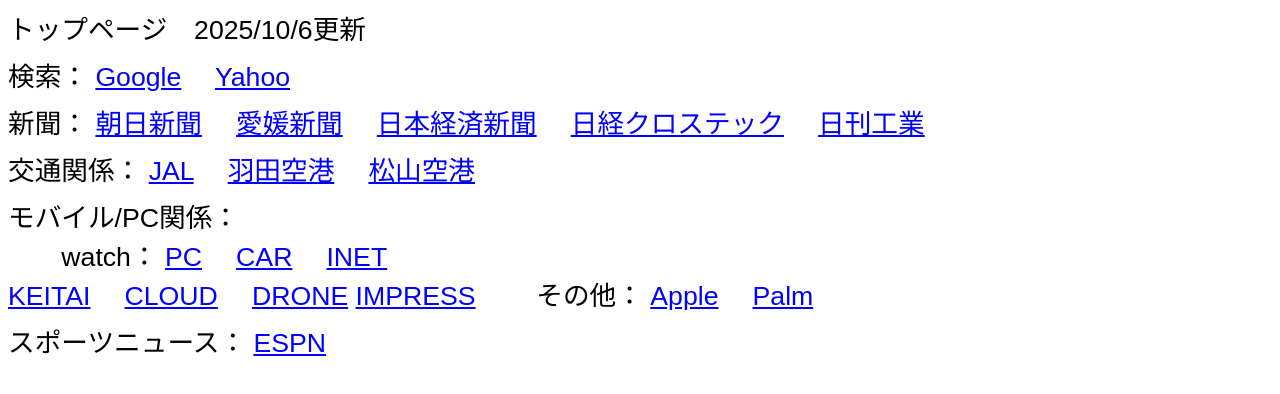
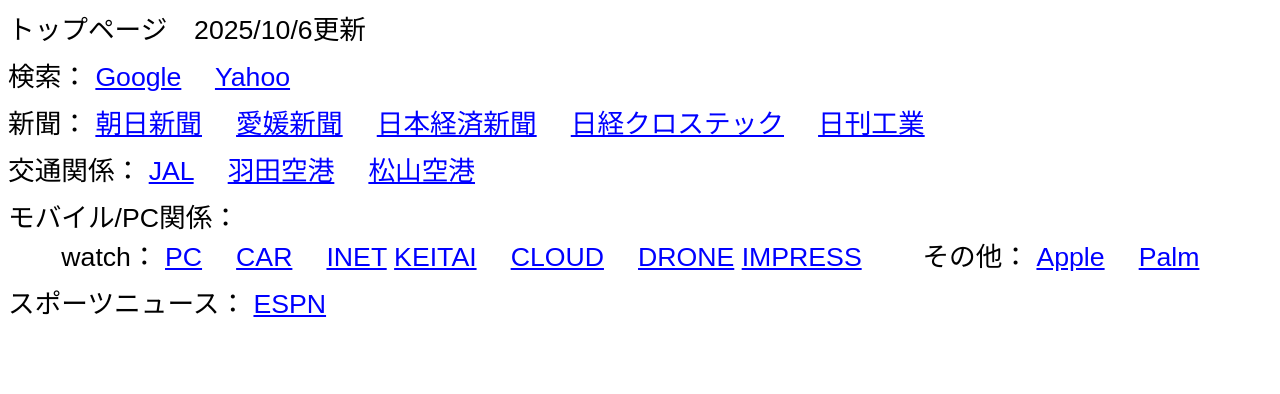
Before and after one commit to iwa103/my_links, a plain HTML site: page index.html in a window 1280 px wide. Drawn offline with Linux system fonts and the light colour scheme.

Commit message:
Update index.html

```diff
--- a/index.html
+++ b/index.html
@@ -58,7 +58,7 @@
     　　watch：
         <a href="https://pc.watch.impress.co.jp/">PC</a>
         <a href="https://car.watch.impress.co.jp/">CAR</a>
-        <a href="https://internet.watch.impress.co.jp/">INET</a><br>
+        <a href="https://internet.watch.impress.co.jp/">INET</a>
         <a href="https://k-tai.watch.impress.co.jp/">KEITAI</a>
         <a href="https://cloud.watch.impress.co.jp/">CLOUD</a>
         <a href="https://drone-journal.impress.co.jp/">DRONE</a>
```
